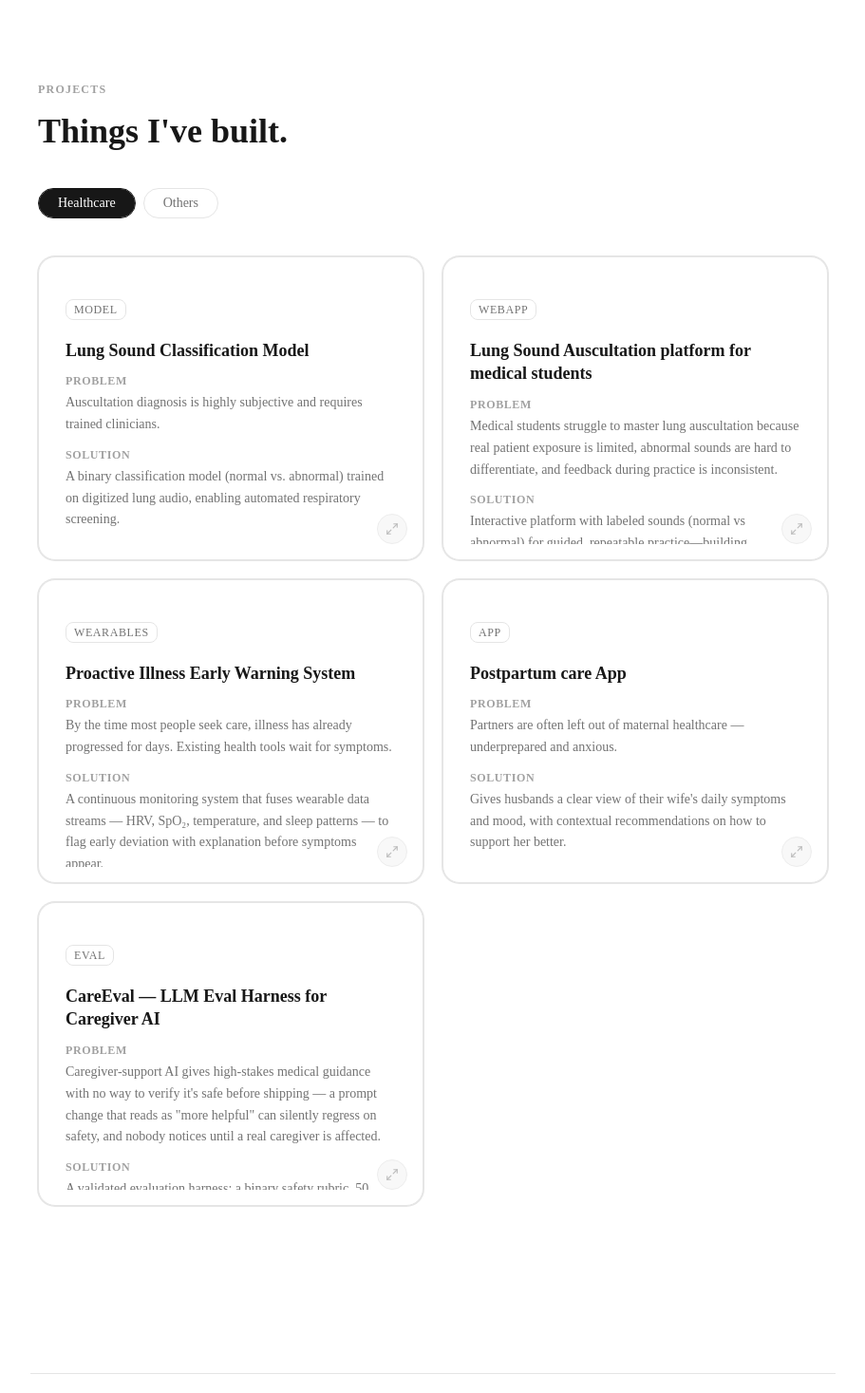
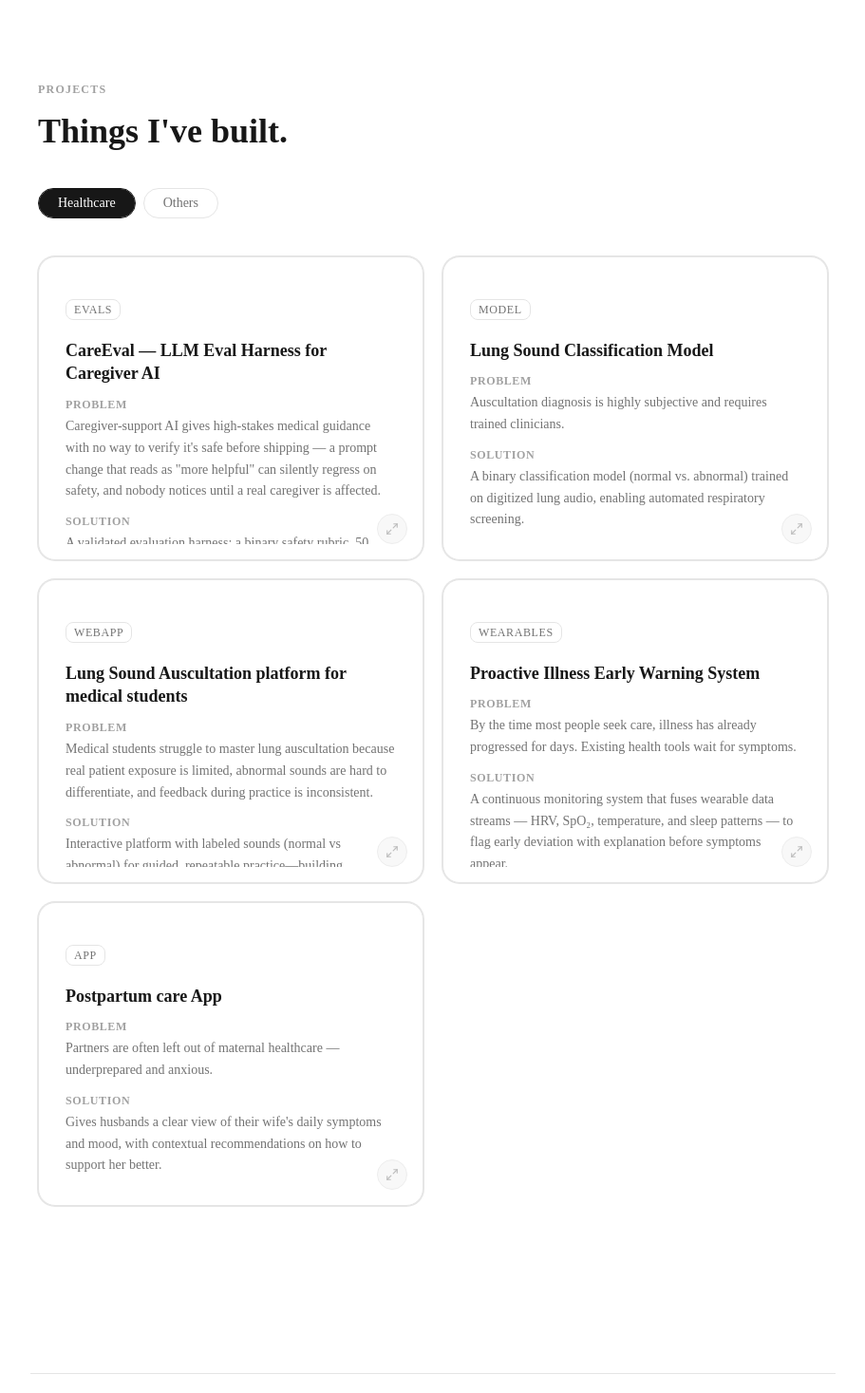
Before and after one commit to aivijay137-builder/Vijaya-kumar-Dadi, a Next.js app: page / in a window 1280 px wide. Shown: the part 1391-2858 px from the top of the page at 95% size, without its empty margins (184-1095 px from the left). Built offline with nearby package versions, Linux system fonts and the light colour scheme.

Commit message:
update: rename CareEval tag to EVALS and lead with it in Healthcare grid

```diff
--- a/components/sections/Projects.tsx
+++ b/components/sections/Projects.tsx
@@ -21,6 +21,17 @@ type Project = {
 };
 
 const healthcareProjects: Project[] = [
+  {
+    id: 5,
+    label: "EVALS",
+    title: "CareEval — LLM Eval Harness for Caregiver AI",
+    problem:
+      "Caregiver-support AI gives high-stakes medical guidance with no way to verify it's safe before shipping — a prompt change that reads as \"more helpful\" can silently regress on safety, and nobody notices until a real caregiver is affected.",
+    solution:
+      "A validated evaluation harness: a binary safety rubric, 50 hand-labelled Hindi caregiver conversations, and an LLM judge validated against human labels (TPR 1.00, TNR 0.93) before its scores are trusted. Caught a real regression — a prompt version that looked better on completeness silently failed on triage safety — and blocked it via an automated gate.",
+    tags: ["LLM Evals", "Python", "Claude API"],
+    href: "https://aivijay137-builder.github.io/careEval/",
+  },
   {
     id: 1,
     label: "Model",
@@ -64,17 +75,6 @@ const healthcareProjects: Project[] = [
       "Gives husbands a clear view of their wife's daily symptoms and mood, with contextual recommendations on how to support her better.",
     tags: ["React Native", "NLP", "Product Design"],
     href: "https://postpartum-sooty.vercel.app/",
-  },
-  {
-    id: 5,
-    label: "EVAL",
-    title: "CareEval — LLM Eval Harness for Caregiver AI",
-    problem:
-      "Caregiver-support AI gives high-stakes medical guidance with no way to verify it's safe before shipping — a prompt change that reads as \"more helpful\" can silently regress on safety, and nobody notices until a real caregiver is affected.",
-    solution:
-      "A validated evaluation harness: a binary safety rubric, 50 hand-labelled Hindi caregiver conversations, and an LLM judge validated against human labels (TPR 1.00, TNR 0.93) before its scores are trusted. Caught a real regression — a prompt version that looked better on completeness silently failed on triage safety — and blocked it via an automated gate.",
-    tags: ["LLM Evals", "Python", "Claude API"],
-    href: "https://aivijay137-builder.github.io/careEval/",
   },
 ];
 
```
Also changed, not shown: .claude/settings.local.json.
